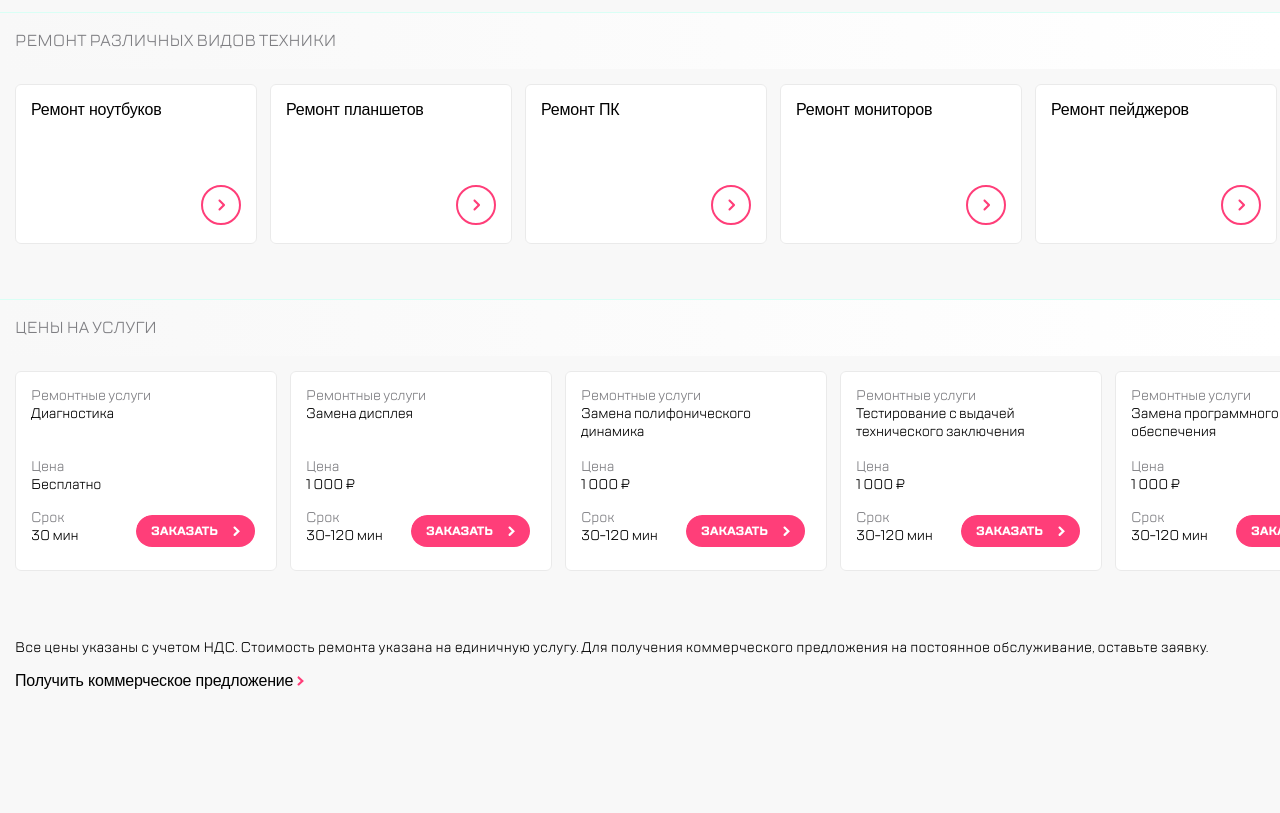
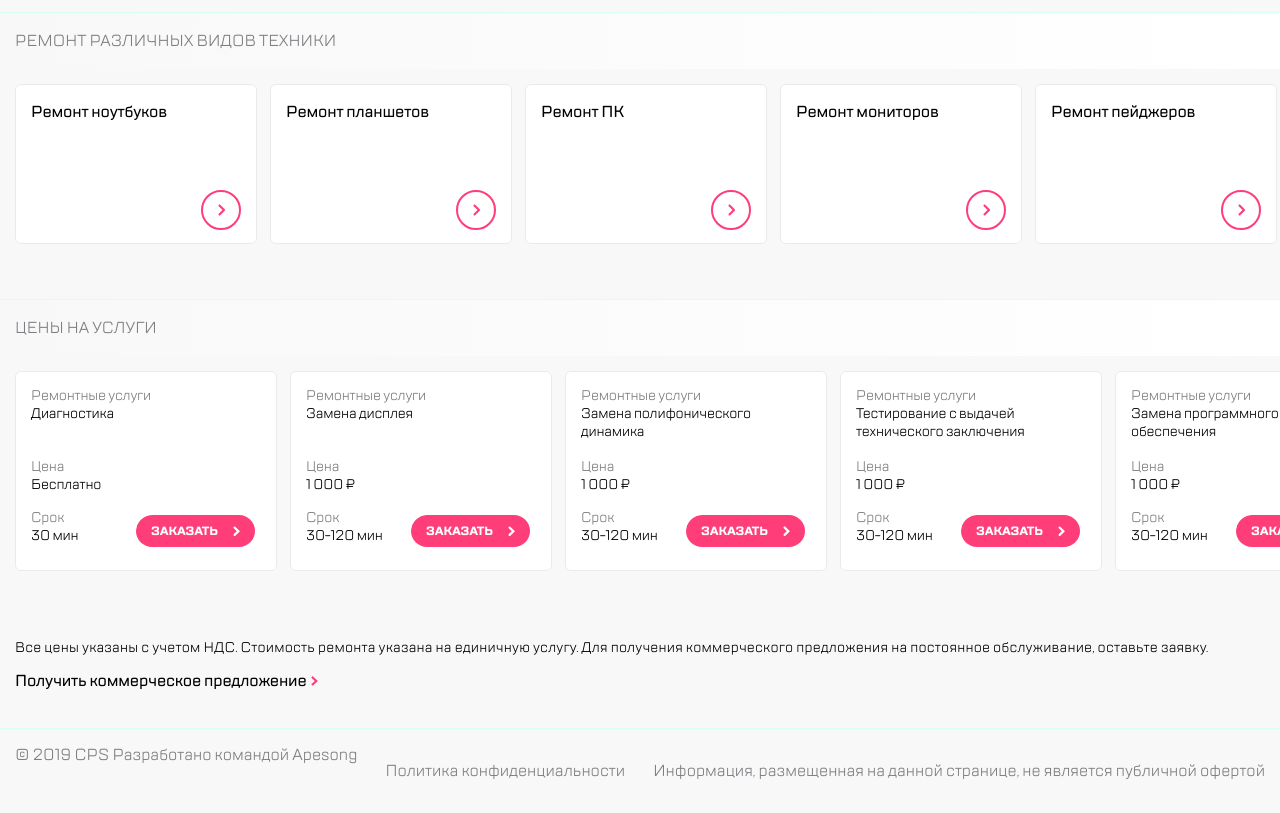
Before and after one commit to dummark/final-project, a website built with webpack: page src/index.html in a window 1280 px wide. Shown: the part 1250-2063 px from the top of the page. Before the commit the page ends 1958 px from the top, so only its background shows below. Built offline with nearby package versions, Linux system fonts and the light colour scheme.

Commit message:
add foter

```diff
--- a/src/index.html
+++ b/src/index.html
@@ -144,85 +144,69 @@
         <h1 class="uppercase gray-font">Ремонт различных видов техники</h1>
       </div>
       <div class="swiper">
-        <div class="swiper-wrapper services">
-          <div class="swiper-slide">
+        <div class="swiper-wrapper services black-font">
+          <div class="swiper-slide ">
             <div class="service-block">
-              <h2 class="black-font">Ремонт ноутбуков</h2>
-              <a href="#"
-                ><div
-                  class="button-circle button-circle--down hover-opacity"
-                ></div
-              ></a>
+              Ремонт ноутбуков
+              <a href="#">
+                <div class="button-circle button-circle--down hover-opacity"></div>
+              </a>
             </div>
           </div>
           <div class="swiper-slide">
             <div class="service-block">
-              <h2 class="black-font">Ремонт планшетов</h2>
-              <a href="#"
-                ><div
-                  class="button-circle button-circle--down hover-opacity"
-                ></div
-              ></a>
+              Ремонт планшетов
+              <a href="#">
+                <div class="button-circle button-circle--down hover-opacity"></div>
+              </a>
             </div>
           </div>
           <div class="swiper-slide">
             <div class="service-block">
-              <h2 class="black-font">Ремонт ПК</h2>
-              <a href="#"
-                ><div
-                  class="button-circle button-circle--down hover-opacity"
-                ></div
-              ></a>
+              Ремонт ПК
+              <a href="#">
+                <div class="button-circle button-circle--down hover-opacity"></div>
+              </a>
             </div>
           </div>
           <div class="swiper-slide">
             <div class="service-block">
-              <h2 class="black-font">Ремонт мониторов</h2>
-              <a href="#"
-                ><div
-                  class="button-circle button-circle--down hover-opacity"
-                ></div
-              ></a>
+              Ремонт мониторов
+              <a href="#">
+                <div class="button-circle button-circle--down hover-opacity"></div>
+              </a>
             </div>
           </div>
           <div class="swiper-slide">
             <div class="service-block">
-              <h2 class="black-font">Ремонт пейджеров</h2>
-              <a href="#"
-                ><div
-                  class="button-circle button-circle--down hover-opacity"
-                ></div
-              ></a>
+              Ремонт пейджеров
+              <a href="#">
+                <div class="button-circle button-circle--down hover-opacity"></div>
+              </a>
             </div>
           </div>
           <div class="swiper-slide">
             <div class="service-block">
-              <h2 class="black-font">Ремонт таксофонов</h2>
-              <a href="#"
-                ><div
-                  class="button-circle button-circle--down hover-opacity"
-                ></div
-              ></a>
+              Ремонт таксофонов
+              <a href="#">
+                <div class="button-circle button-circle--down hover-opacity"></div>
+              </a>
             </div>
           </div>
           <div class="swiper-slide">
             <div class="service-block">
-              <h2 class="black-font">Ремонт граммофонов</h2>
-              <a href="#"
-                ><div
-                  class="button-circle button-circle--down hover-opacity"
-                ></div
-              ></a>
+              Ремонт граммофонов
+              <a href="#">
+                <div class="button-circle button-circle--down hover-opacity"></div>
+              </a>
             </div>
           </div>
           <div class="swiper-slide">
             <div class="service-block">
-              <h2 class="black-font">Ремонт крыш</h2>
-              <a href="#"
-                ><div
-                  class="button-circle button-circle--down hover-opacity"
-                ></div
-              ></a>
+              Ремонт крыш
+              <a href="#">
+                <div class="button-circle button-circle--down hover-opacity"></div>
+              </a>
             </div>
           </div>
         </div>
@@ -297,6 +281,14 @@
         <img src="img/pink-arrow.svg"></div>
         </article>
     </main>
+    <footer class="footer gray-font">
+      © 2019 CPS
+      Разработано командой Apesong
+      <p></p>
+      <p>Политика конфиденциальности</p>
+      <p></p>
+      <p>Информация, размещенная на данной странице, не является публичной офертой</p>
+    </footer>
     <script type="module" src="./js/index.js"></script>
     <script src="https://cdn.jsdelivr.net/npm/swiper@11/swiper-bundle.min.js"></script>
   </body>
--- a/src/scss/_buttons.scss
+++ b/src/scss/_buttons.scss
@@ -63,7 +63,7 @@
 }
 
 .button-circle--down {
-  transform: translateY(100px);
+  transform: translateY(90px);
 }
 
 .toggle-btn {
--- a/src/scss/_fonts.scss
+++ b/src/scss/_fonts.scss
@@ -47,10 +47,9 @@
 }
 
 .black-font {
-  font-family: 'TTLakes-r', sans-serif;
+  font-family: 'TTLakes-Medium', sans-serif;
   text-decoration: none;
   color: $black;
-  font-weight: 400;
   font-size: 16px;
   line-height: 24px;
   letter-spacing: -0.2px;
--- /dev/null
+++ b/src/scss/_footer.scss
@@ -0,0 +1,8 @@
+.footer {
+  display: flex;
+  flex-wrap: wrap;
+  margin-top: 20px;
+  padding: 15px;
+  border-top: 1px solid $separator-color;
+  justify-content: space-between;
+}
--- a/src/scss/_swiper.scss
+++ b/src/scss/_swiper.scss
@@ -62,12 +62,11 @@
 .service-block {
   display: flex;
   width: 210px;
-  height: 158px;
+  height: 128px;
   background-color: $white;
   border-radius: 6px;
   justify-content: space-between;
-  padding-left: 15px;
-  padding-right: 15px;
+  padding: 15px;
   border: solid 1px $white-gray;
 }
 
--- a/src/scss/style.scss
+++ b/src/scss/style.scss
@@ -11,3 +11,4 @@
 @import './swiper.scss';
 @import './uppercase';
 @import './repair-options';
+@import './footer';
```
